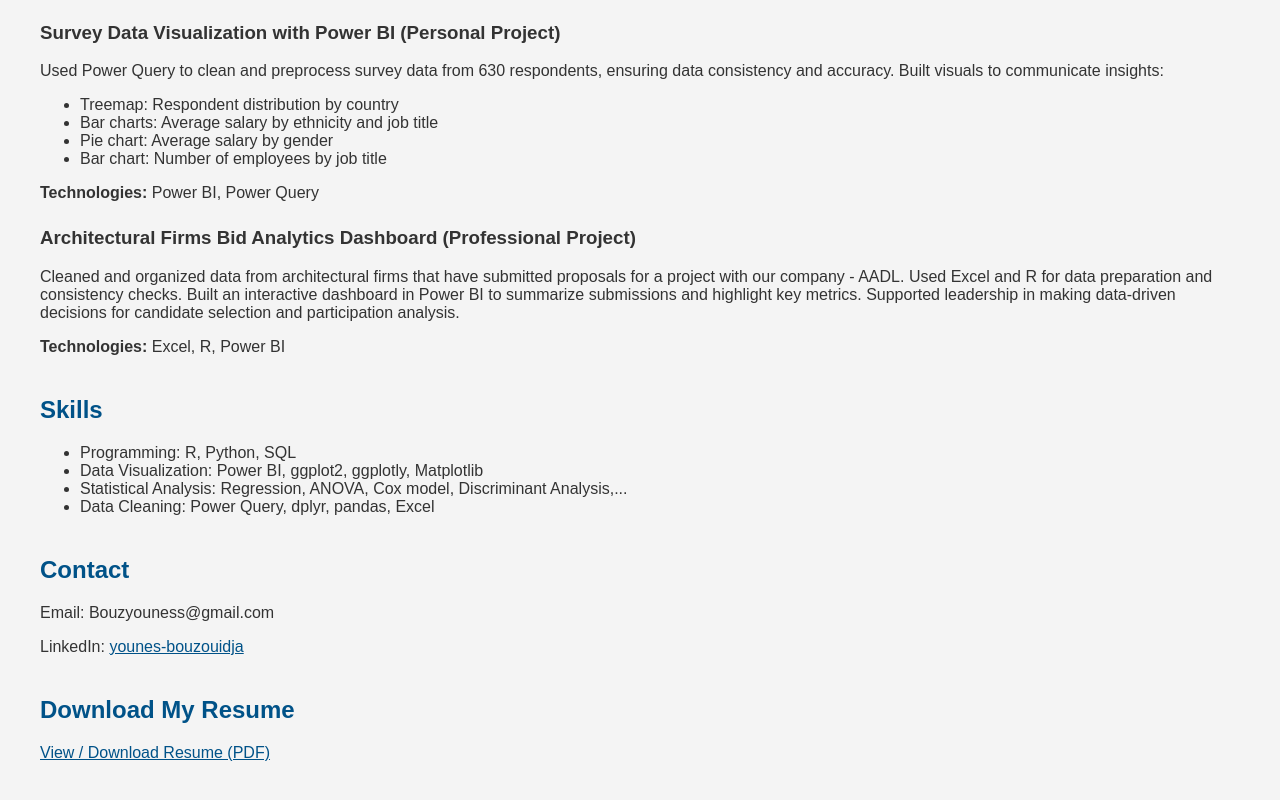
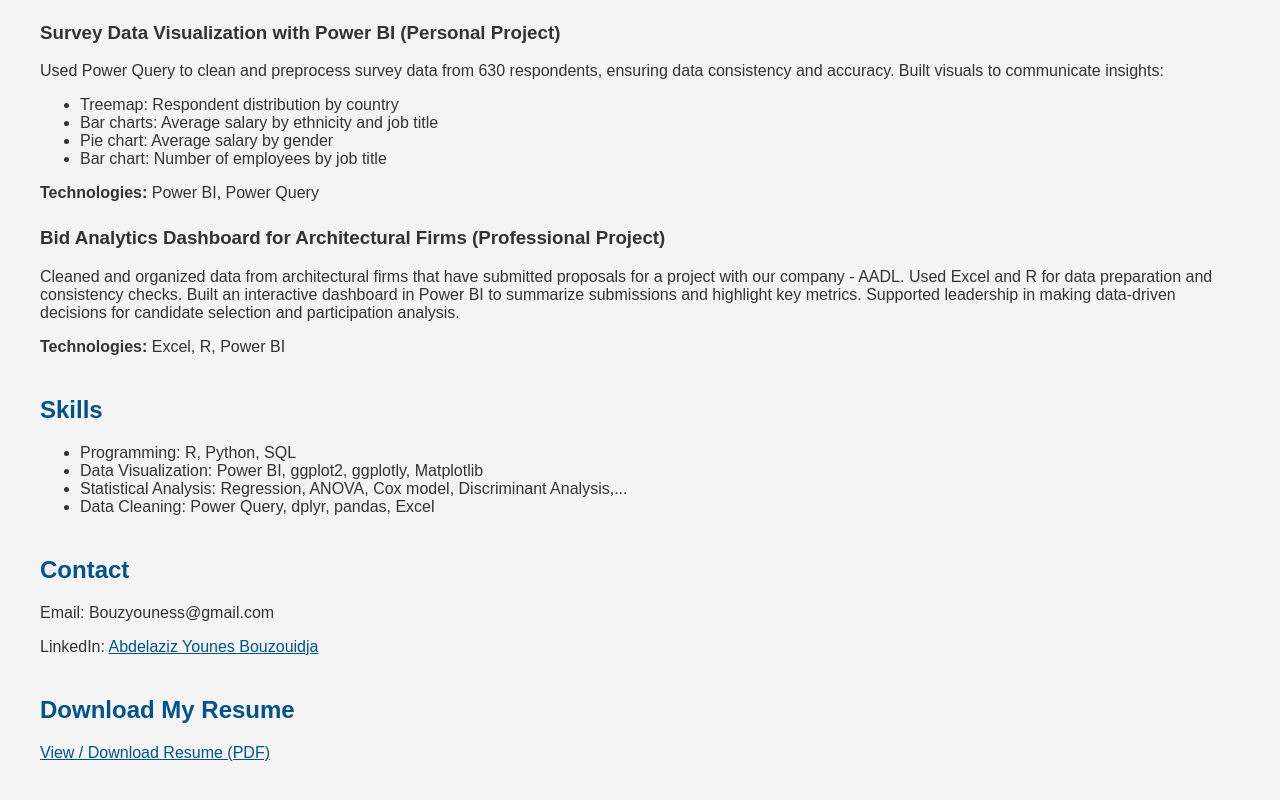
Before and after one commit to YounessBZ/Portfolio, a plain HTML site: page index.html in a window 1280 px wide. Shown: the part 628-1428 px from the top of the page. Drawn offline with Linux system fonts and the light colour scheme.

Commit message:
Update index.html

```diff
--- a/index.html
+++ b/index.html
@@ -82,7 +82,7 @@
     </div>
 
     <div class="project">
-      <h3>Architectural Firms Bid Analytics Dashboard (Professional Project)</h3>
+      <h3>Bid Analytics Dashboard for Architectural Firms (Professional Project)</h3>
       <p>
         Cleaned and organized data from architectural firms that have submitted proposals for a project with our company - AADL.
         Used Excel and R for data preparation and consistency checks.
@@ -107,7 +107,7 @@
   <div class="section">
     <h2>Contact</h2>
     <p>Email: Bouzyouness@gmail.com</p>
-    <p>LinkedIn: <a href="https://www.linkedin.com/in/abdelaziz-younes-bouzouidja-25i09/" target="_blank">younes-bouzouidja</a></p>
+    <p>LinkedIn: <a href="https://www.linkedin.com/in/abdelaziz-younes-bouzouidja-25i09/" target="_blank">Abdelaziz Younes Bouzouidja</a></p>
   </div>
 
   <div class="section">
```
